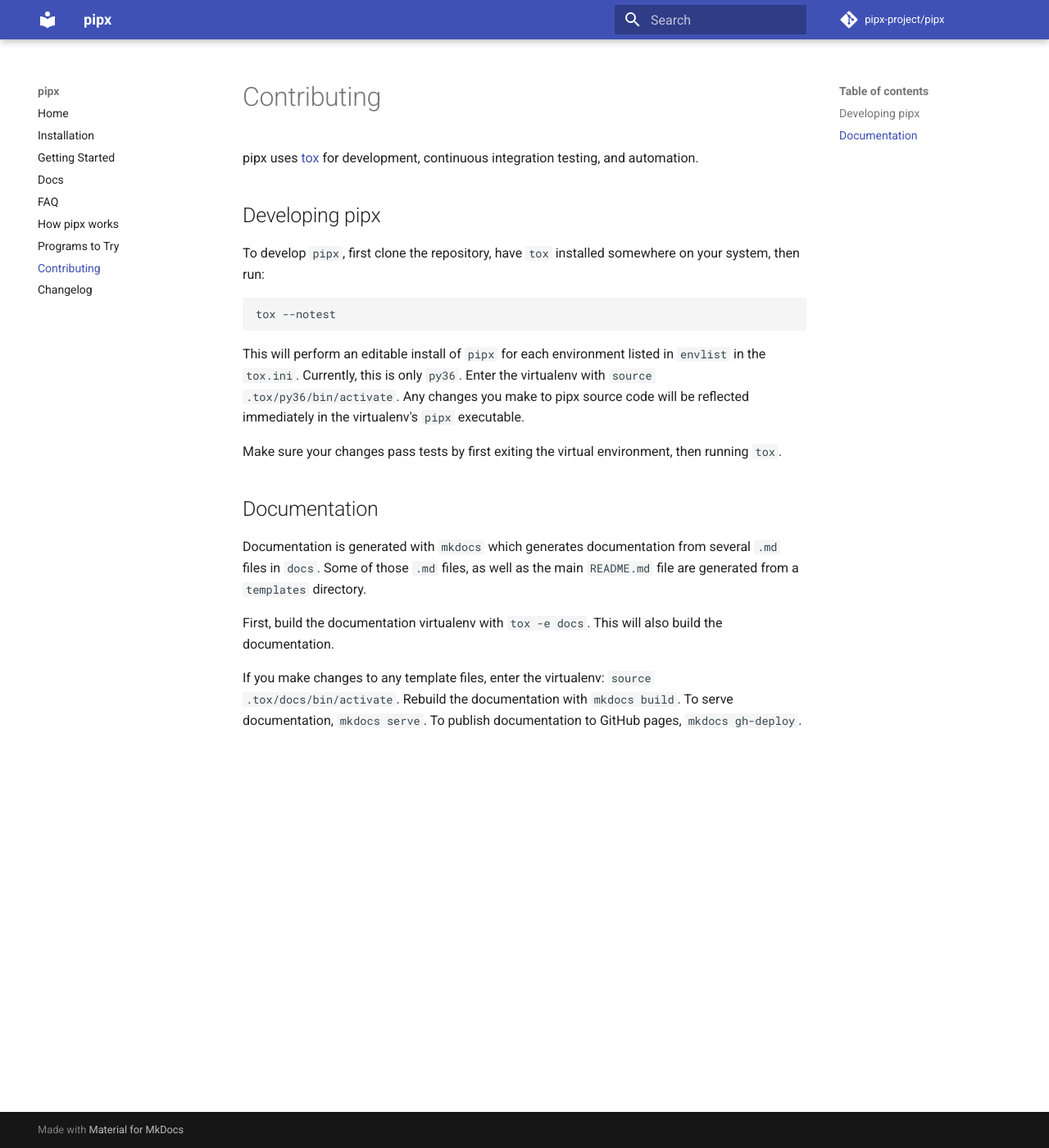
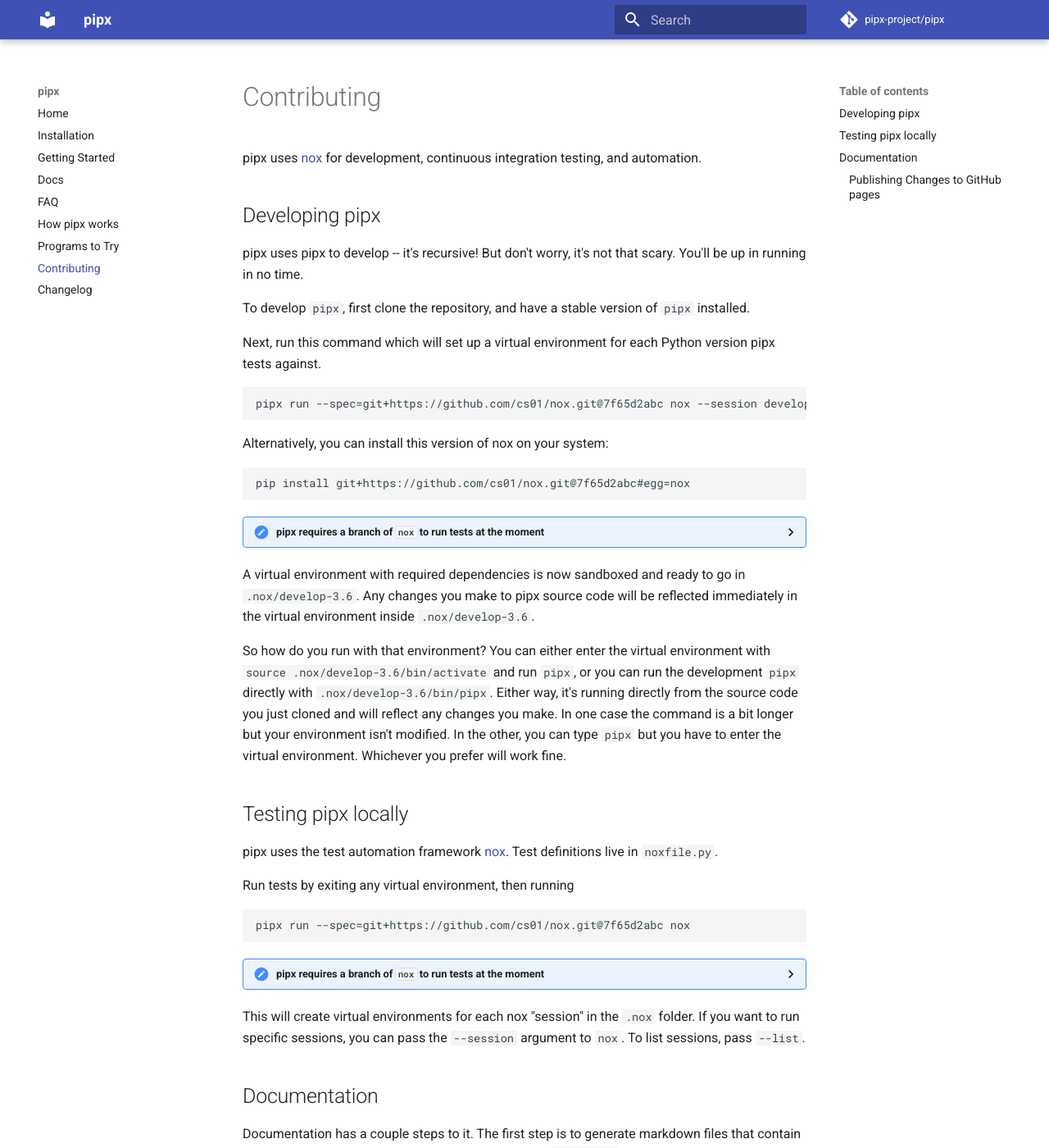
Before and after one commit to pypa/pipx, an MkDocs documentation site: the page built from docs/contributing.md, in a window 1280 px wide and 1400 px high. Shown: the whole window at 82% size. Built offline with MkDocs 1.6.1 and Material for MkDocs 9.7.7, drawn with Linux system fonts in a browser that asks for light colours; comment, search, counter and statistics services are not loaded; some of the changed text lies outside the part shown.

Commit message:
replace tox with nox (#184)

````diff
--- a/docs/contributing.md
+++ b/docs/contributing.md
@@ -1,21 +1,70 @@
-pipx uses [tox](https://pypi.org/project/tox/) for development, continuous integration testing, and automation.
+pipx uses [nox](https://pypi.org/project/nox/) for development, continuous integration testing, and automation.
 
 ## Developing pipx
 
-To develop `pipx`, first clone the repository, have `tox` installed somewhere on your system, then run:
+pipx uses pipx to develop -- it's recursive! But don't worry, it's not that scary. You'll be up in running in no time.
+
+To develop `pipx`, first clone the repository, and have a stable version of `pipx` installed.
+
+Next, run this command which will set up a virtual environment for each Python version pipx tests against.
 ```
-tox --notest
+pipx run --spec=git+https://github.com/cs01/nox.git@7f65d2abc nox --session develop
 ```
 
-This will perform an editable install of `pipx` for each environment listed in `envlist` in the `tox.ini`. Currently, this is only `py36`. Enter the virtualenv with `source .tox/py36/bin/activate`. Any changes you make to pipx source code will be reflected immediately in the virtualenv's `pipx` executable.
+Alternatively, you can install this version of nox on your system:
+```
+pip install git+https://github.com/cs01/nox.git@7f65d2abc#egg=nox
+```
 
-Make sure your changes pass tests by first exiting the virtual environment, then running `tox`.
+<details markdown="1">
+<summary>pipx requires a branch of <code>nox</code> to run tests at the moment</summary>
+For tests to work, pipx requires nox to create virtual environments with venv. nox currently uses virtualenv. pipx uses a fork of nox at https://github.com/cs01/nox on the branch cs01/use-venv until this is fixed in nox. See https://github.com/theacodes/nox/issues/199
 
+</details>
+
+A virtual environment with required dependencies is now sandboxed and ready to go in `.nox/develop-3.6`. Any changes you make to pipx source code will be reflected immediately in the virtual environment inside `.nox/develop-3.6`.
+
+So how do you run with that environment? You can  either enter the virtual environment with `source .nox/develop-3.6/bin/activate` and run `pipx`, or you can run the development `pipx` directly with `.nox/develop-3.6/bin/pipx`. Either way, it's running directly from the source code you just cloned and will reflect any changes you make. In one case the command is a bit longer but your environment isn't modified. In the other, you can type `pipx` but you have to enter the virtual environment. Whichever you prefer will work fine.
+
+## Testing pipx locally
+pipx uses the test automation framework [nox](https://github.com/theacodes/nox). Test definitions live in `noxfile.py`.
+
+Run tests by exiting any virtual environment, then running
+```
+pipx run --spec=git+https://github.com/cs01/nox.git@7f65d2abc nox
+```
+
+<details markdown="1">
+<summary>pipx requires a branch of <code>nox</code> to run tests at the moment</summary>
+For tests to work, pipx requires nox to create virtual environments with venv. nox currently uses virtualenv. pipx uses a fork of nox at https://github.com/cs01/nox on the branch cs01/use-venv until this is fixed in nox. See https://github.com/theacodes/nox/issues/199
+</details>
+
+This will create virtual environments for each nox "session" in the `.nox` folder. If you want to run specific sessions, you can pass the `--session` argument to `nox`. To list sessions, pass `--list`.
 
 ## Documentation
 
-Documentation is generated with `mkdocs` which generates documentation from several `.md` files in `docs`. Some of those `.md` files, as well as the main `README.md` file are generated from a `templates` directory.
+Documentation has a couple steps to it. The first step is to generate markdown files that contain the current pipx API and fill in various templates (see `templates` directory). These files will have a header at the top indicating they were generated and shouldn't be manually modified.
 
-First, build the documentation virtualenv with `tox -e docs`. This will also build the documentation.
+The second is to compile the markdown files in `docs` with `mkdocs`.
 
-If you make changes to any template files, enter the virtualenv: `source .tox/docs/bin/activate`. Rebuild the documentation with `mkdocs build`. To serve documentation, `mkdocs serve`. To publish documentation to GitHub pages, `mkdocs gh-deploy`.
+Both of these steps are done in a single build command:
+```
+pipx run nox --session docs
+```
+
+To preview changes, including live reloading, run
+```
+.nox/docs-3-6/bin/mkdocs serve
+```
+
+If you make changes to the pipx cli api or any template, regenerate the `.md` files in the `docs` folder:
+```
+pipx run nox --session docs
+```
+
+### Publishing Changes to GitHub pages
+
+```
+pipx run nox --session docs
+.nox/docs-3-6/bin/mkdocs serve
+```
````
Also changed, not shown: .travis.yml (+7 -8 lines), docs/changelog.md (+1 -0 lines), docs/docs.md (+3 -1 lines), noxfile.py (added, +41 -0 lines), setup.py (+2 -11 lines), 4 other files.
